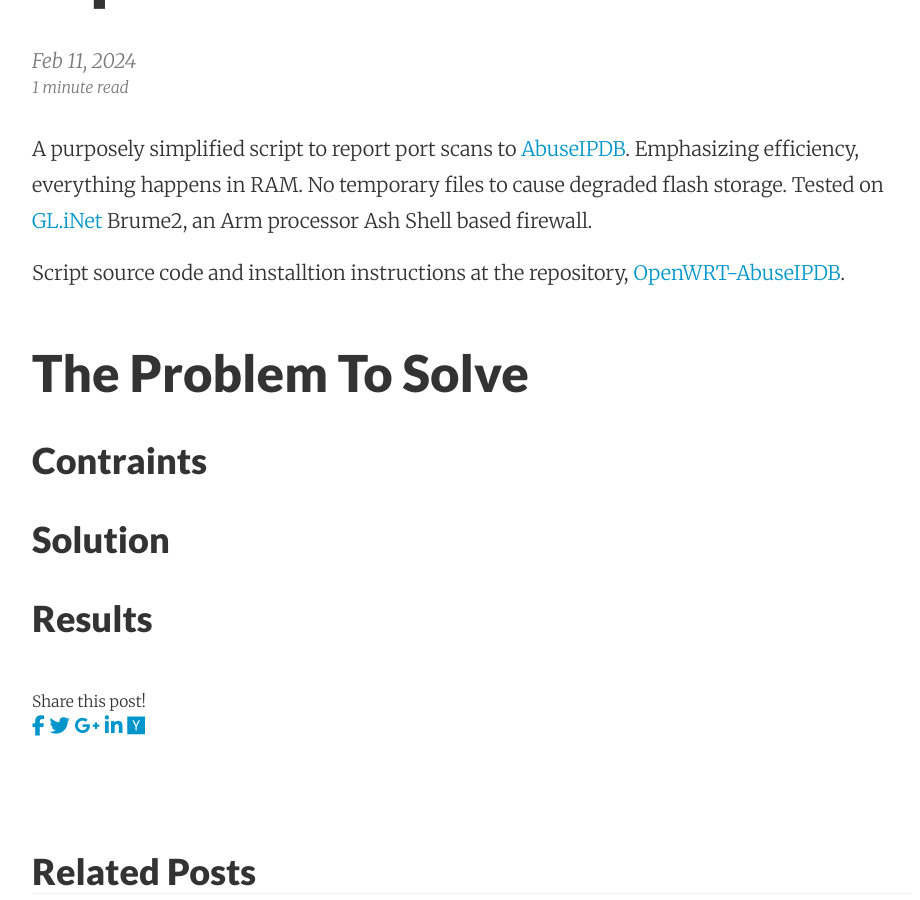
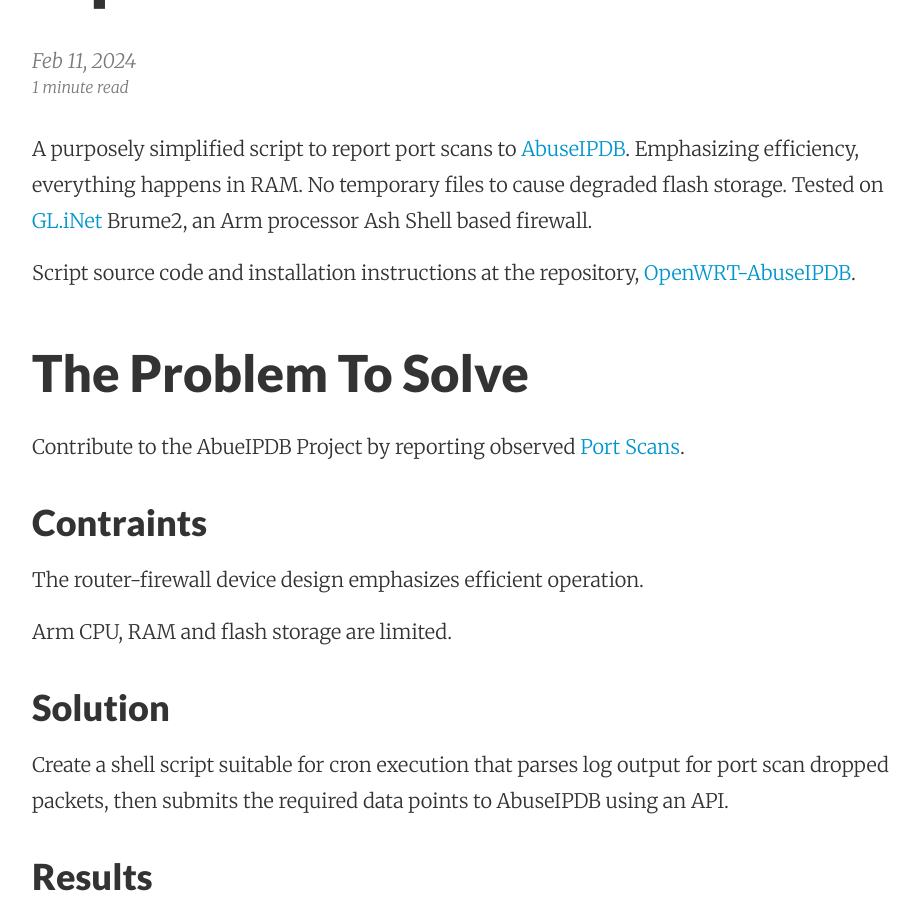
Before and after one commit to kamsalisbury/kamsalisbury.github.io, a Jekyll site: the page built from _posts/2024-02-11-OpenWRT-AbuseIPDB.md, in a window 1280 px wide and 900 px high, scrolled down 480 px. Shown: the whole window, without its empty margins (168-1088 px from the left). Built offline with Jekyll 4.4.1, drawn with Linux system fonts in a browser that asks for light colours; nearby versions of some CDN libraries.

Commit message:
Update content

```diff
--- a/_posts/2024-02-11-OpenWRT-AbuseIPDB.md
+++ b/_posts/2024-02-11-OpenWRT-AbuseIPDB.md
@@ -10,15 +10,21 @@ Emphasizing efficiency, everything happens in RAM.
 No temporary files to cause degraded flash storage.
 Tested on [GL.iNet](https://www.gl-inet.com/) Brume2, an Arm processor Ash Shell based firewall.
 
-Script source code and installtion instructions at the repository, [OpenWRT-AbuseIPDB](https://github.com/kamsalisbury/OpenWRT-AbuseIPDB).
+Script source code and installation instructions at the repository, [OpenWRT-AbuseIPDB](https://github.com/kamsalisbury/OpenWRT-AbuseIPDB).
 
 ## The Problem To Solve
-
+Contribute to the AbueIPDB Project by reporting observed [Port Scans](https://www.fortinet.com/resources/cyberglossary/what-is-port-scan).
 
 ### Contraints
+The router-firewall device design emphasizes efficient operation.
 
+Arm CPU, RAM and flash storage are limited.
 
 ### Solution
-
+Create a shell script suitable for cron execution that parses log output for port scan dropped packets, then submits the required data points to AbuseIPDB using an API.
 
 ### Results
+
+<img src="images/OpenWRT-AbuseIPDB_Firewall-Config.png" alt="Example firewall log configuration" />
+<img src="images/OpenWRT-AbuseIPDB_Firewall-Log.png" alt="Example firewall log output" />
+<img src="images/OpenWRT-AbuseIPDB_Submitted.png" alt="Example AbueIPDB status showing reported IPs" />
```
